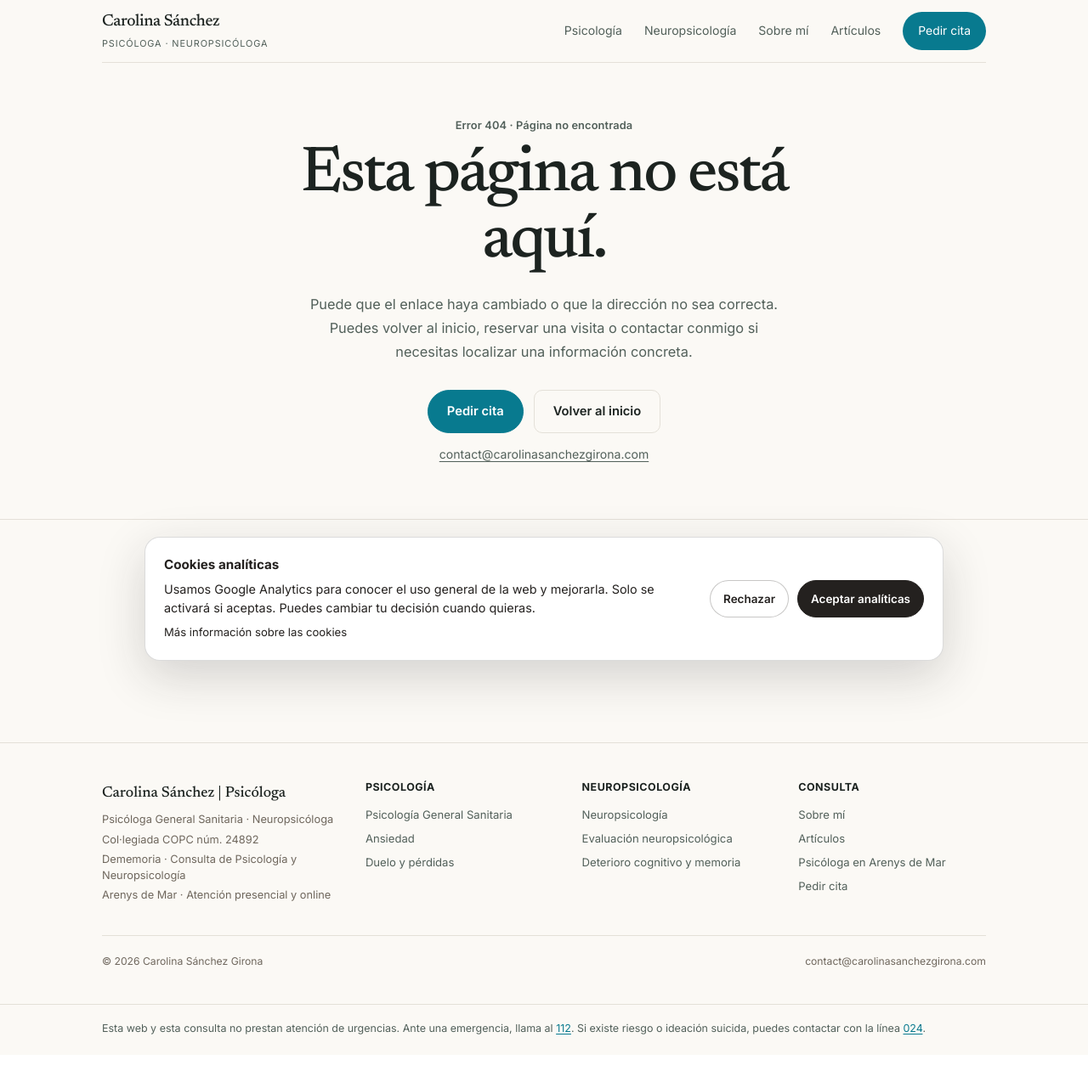
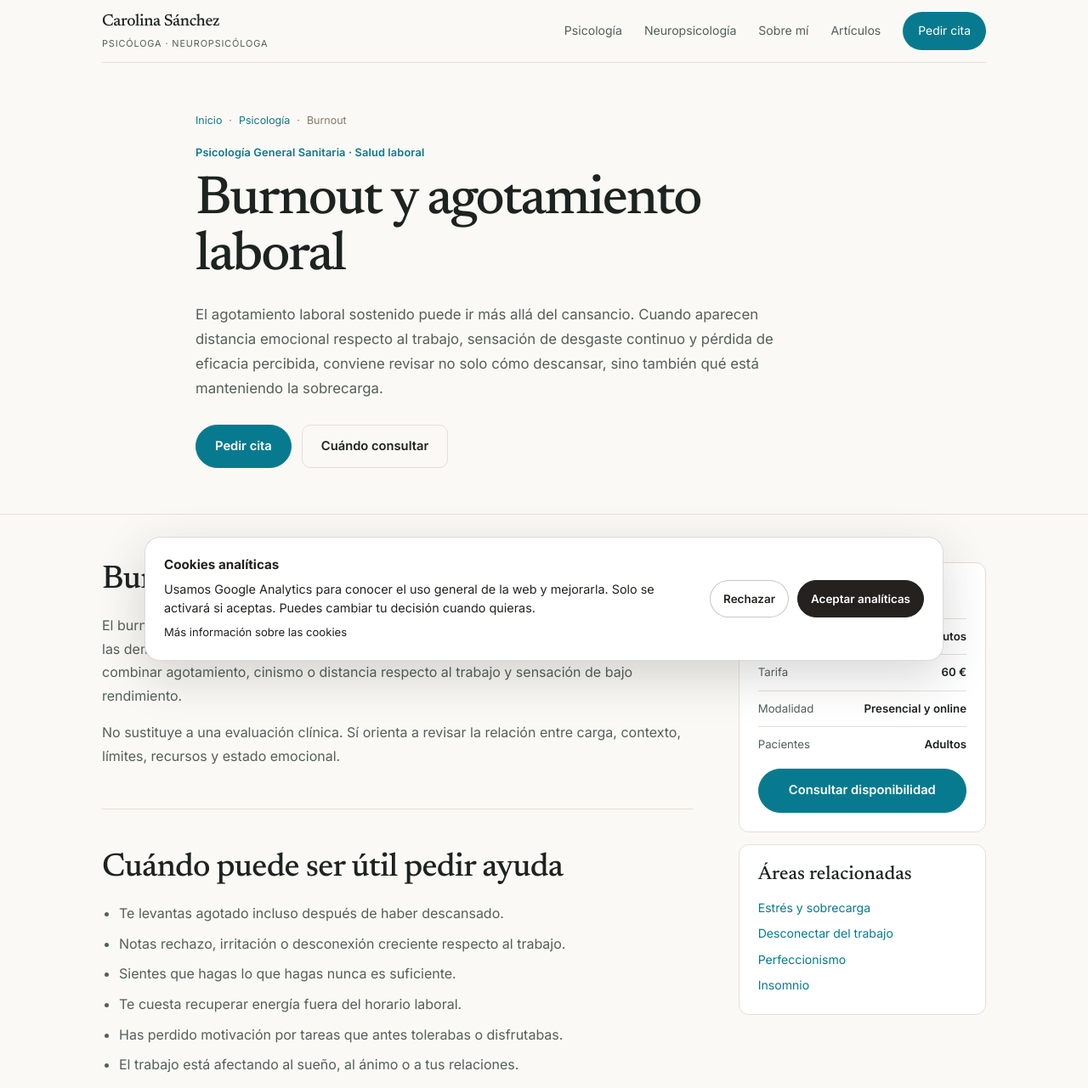
Before and after one commit to carolinasanchezgirona/Portfolio-Carolina, a Next.js app: page /burnout-y-agotamiento-laboral in a window 1280 px wide. Before the commit this address had no page. Shown: the top 1281 px of the page at 85% size. Before the commit the page ends 1242 px from the top, so only its background shows below. Built offline with nearby package versions, Linux system fonts and the light colour scheme.

Commit message:
SEO: add burnout and work exhaustion page

```diff
--- /dev/null
+++ b/app/burnout-y-agotamiento-laboral/page.tsx
@@ -0,0 +1,58 @@
+import type { Metadata } from "next";
+import "../seo-pages.css";
+
+export const metadata: Metadata = {
+  title: "Burnout y agotamiento laboral | Psicóloga en Arenys de Mar",
+  description: "Atención psicológica para burnout, agotamiento laboral, distancia emocional respecto al trabajo y sensación de no poder más. Consulta en Arenys de Mar y online.",
+  alternates: { canonical: "/burnout-y-agotamiento-laboral/" },
+  openGraph: {
+    title: "Burnout y agotamiento laboral | Carolina Sánchez Girona",
+    description: "Psicología sanitaria para trabajar desgaste laboral sostenido, recuperación, límites y reorganización de demandas.",
+    url: "https://carolinasanchezgirona.com/burnout-y-agotamiento-laboral/",
+  },
+};
+
+const serviceSchema = {
+  "@context": "https://schema.org",
+  "@type": "Service",
+  name: "Psicología para burnout y agotamiento laboral",
+  provider: { "@type": "Person", name: "Carolina Sánchez Girona", jobTitle: "Psicóloga General Sanitaria", url: "https://carolinasanchezgirona.com" },
+  areaServed: ["Arenys de Mar", "Maresme", "Barcelona", "España"],
+  serviceType: "Intervención psicológica en burnout y agotamiento laboral",
+  url: "https://carolinasanchezgirona.com/burnout-y-agotamiento-laboral/",
+};
+
+export default function BurnoutPage() {
+  return (
+    <main className="editorial-site">
+      <header className="site-header">
+        <a className="brand" href="/" aria-label="Carolina Sánchez, inicio"><span className="brand-name">Carolina Sánchez</span><span className="brand-sub">Psicóloga · Neuropsicóloga</span></a>
+        <nav className="nav" aria-label="Navegación principal"><a href="/psicologia/">Psicología</a><a href="/estres-y-sobrecarga/">Estrés</a><a className="nav-cta" href="/cita/">Pedir cita</a></nav>
+      </header>
+      <section className="seo-hero"><div className="editorial-wrap seo-hero-inner">
+        <p className="seo-breadcrumbs"><a href="/">Inicio</a><span>·</span><a href="/psicologia/">Psicología</a><span>·</span><span>Burnout</span></p>
+        <p className="editorial-eyebrow">Psicología General Sanitaria · Salud laboral</p>
+        <h1>Burnout y agotamiento laboral</h1>
+        <p className="seo-lead">El agotamiento laboral sostenido puede ir más allá del cansancio. Cuando aparecen distancia emocional respecto al trabajo, sensación de desgaste continuo y pérdida de eficacia percibida, conviene revisar no solo cómo descansar, sino también qué está manteniendo la sobrecarga.</p>
+        <div className="seo-actions"><a className="editorial-btn editorial-btn-primary" href="/cita/">Pedir cita</a><a className="editorial-btn editorial-btn-secondary" href="#cuando-consultar">Cuándo consultar</a></div>
+      </div></section>
+      <div className="editorial-wrap seo-layout">
+        <article className="seo-copy">
+          <section><h2>Burnout no es simplemente estar cansado</h2><p>El burnout se asocia a un contexto laboral y suele construirse de forma progresiva cuando las demandas superan durante demasiado tiempo la capacidad de recuperación. Puede combinar agotamiento, cinismo o distancia respecto al trabajo y sensación de bajo rendimiento.</p><p>No sustituye a una evaluación clínica. Sí orienta a revisar la relación entre carga, contexto, límites, recursos y estado emocional.</p></section>
+          <section id="cuando-consultar"><h2>Cuándo puede ser útil pedir ayuda</h2><ul><li>Te levantas agotado incluso después de haber descansado.</li><li>Notas rechazo, irritación o desconexión creciente respecto al trabajo.</li><li>Sientes que hagas lo que hagas nunca es suficiente.</li><li>Te cuesta recuperar energía fuera del horario laboral.</li><li>Has perdido motivación por tareas que antes tolerabas o disfrutabas.</li><li>El trabajo está afectando al sueño, al ánimo o a tus relaciones.</li><li>Te planteas dejarlo todo, pero te sientes bloqueado para decidir.</li></ul></section>
+          <section><h2>Qué puede mantener el agotamiento laboral</h2><h3>Demandas sostenidas sin recuperación suficiente</h3><p>Los picos de carga pueden ser asumibles si existen pausas reales. El problema aparece cuando el esfuerzo extraordinario se convierte en la norma.</p><h3>Falta de control o apoyo</h3><p>Los entornos muy impredecibles, con poco margen de decisión o apoyo insuficiente, pueden aumentar el desgaste.</p><h3>Autoexigencia y sobreimplicación</h3><p>Sentir que todo depende de uno mismo, no delegar o no tolerar un resultado simplemente correcto puede ampliar todavía más la carga.</p><h3>Límites laborales difusos</h3><p>La disponibilidad constante impide una recuperación clara y mantiene el trabajo activo mentalmente fuera de horario.</p></section>
+          <section><h2>Cómo se trabaja en terapia</h2><p>La intervención puede incluir análisis de demandas, recuperación de hábitos básicos, límites, delegación, revisión de creencias sobre rendimiento, identificación de factores modificables y planificación de decisiones laborales.</p><p>También se trabaja la activación fisiológica, el descanso, el sueño y la reconstrucción de espacios personales cuando el trabajo ha colonizado demasiado la vida cotidiana.</p></section>
+          <section><h2>Burnout, estrés y desconexión del trabajo</h2><p>El burnout se relaciona con <a href="/estres-y-sobrecarga/">estrés y sobrecarga</a>, pero no son exactamente lo mismo. Si el problema principal es que la jornada termina pero la mente sigue trabajando, puede ser útil revisar <a href="/dificultad-para-desconectar-del-trabajo/">dificultad para desconectar del trabajo</a>.</p><p>Cuando el desgaste se sostiene sobre estándares muy altos, también puede ser relevante trabajar <a href="/perfeccionismo-y-autoexigencia/">perfeccionismo y autoexigencia</a>.</p></section>
+          <section><h2>Recuperarse no siempre significa volver al mismo ritmo</h2><p>A veces la solución no consiste en aprender a soportar mejor una situación que sigue siendo excesiva. Parte del trabajo terapéutico puede ser identificar qué debe cambiar para que la recuperación sea sostenible.</p><div className="seo-callout"><strong>El agotamiento sostenido es información.</strong><span>Puede estar señalando que la forma actual de trabajar necesita ajustes, no solo más resistencia.</span></div></section>
+        </article>
+        <aside className="seo-sidebar" aria-label="Información práctica">
+          <div className="seo-card"><h2>Sesión de psicología</h2><ul className="seo-facts"><li><span>Duración</span><strong>60 minutos</strong></li><li><span>Tarifa</span><strong>60 €</strong></li><li><span>Modalidad</span><strong>Presencial y online</strong></li><li><span>Pacientes</span><strong>Adultos</strong></li></ul><a className="editorial-btn editorial-btn-primary" href="/cita/">Consultar disponibilidad</a></div>
+          <div className="seo-card"><h3>Áreas relacionadas</h3><div className="seo-related"><a href="/estres-y-sobrecarga/">Estrés y sobrecarga</a><a href="/dificultad-para-desconectar-del-trabajo/">Desconectar del trabajo</a><a href="/perfeccionismo-y-autoexigencia/">Perfeccionismo</a><a href="/insomnio-y-dificultades-para-dormir/">Insomnio</a></div></div>
+        </aside>
+      </div>
+      <section className="editorial-section seo-authority"><div className="editorial-wrap seo-authority-grid"><div><p className="editorial-section-eyebrow">Profesional responsable</p><h2>Carolina Sánchez Girona</h2><p className="editorial-role">Psicóloga General Sanitaria · Neuropsicóloga</p></div><div className="seo-authority-copy"><p>Trabajo con adultos en estrés, agotamiento laboral, autoexigencia y toma de decisiones desde una formulación clínica individualizada.</p><div className="seo-authority-links"><a href="/sobre-mi/">Conocer mi trayectoria profesional →</a><a href="/psicologia/">Ver Psicología General Sanitaria →</a></div></div></div></section>
+      <footer className="editorial-footer"><div className="editorial-wrap editorial-footer-inner"><div><p className="editorial-footer-brand">Carolina Sánchez | Psicóloga</p><p>Dememoria · Consulta de Psicología y Neuropsicología</p></div><div><p>Arenys de Mar · Atención online</p><p>© 2026 Carolina Sánchez Girona</p></div></div></footer>
+      <script type="application/ld+json" dangerouslySetInnerHTML={{ __html: JSON.stringify(serviceSchema) }} />
+    </main>
+  );
+}
```
